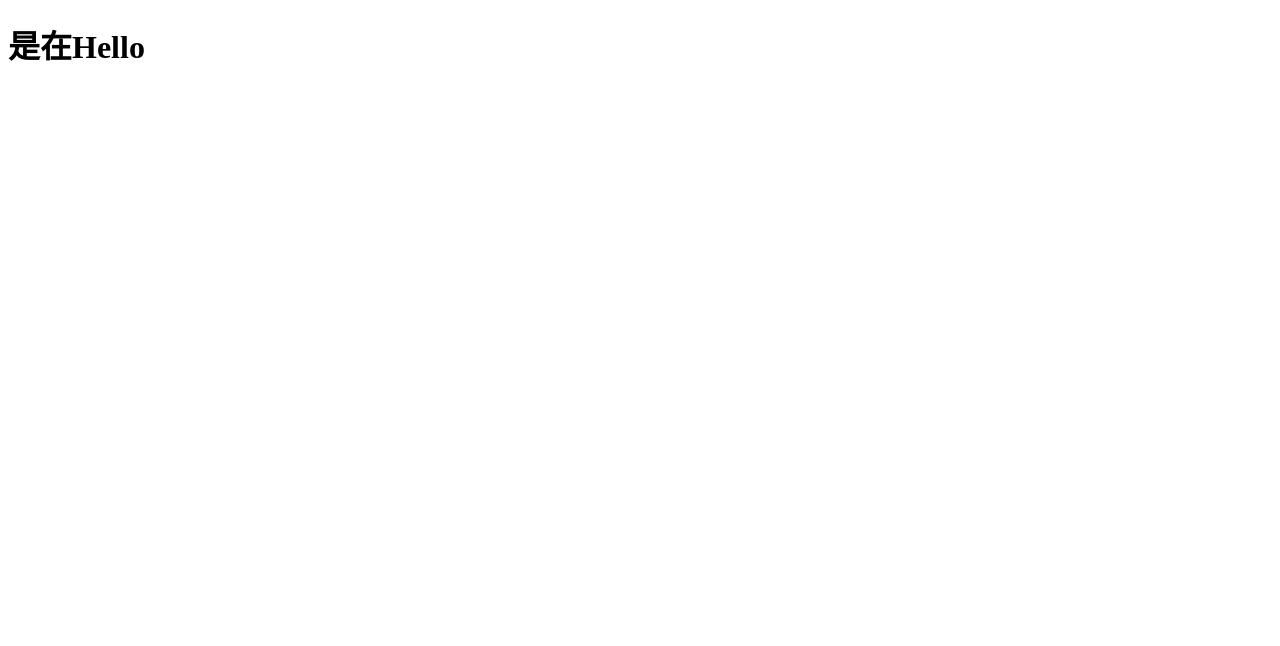
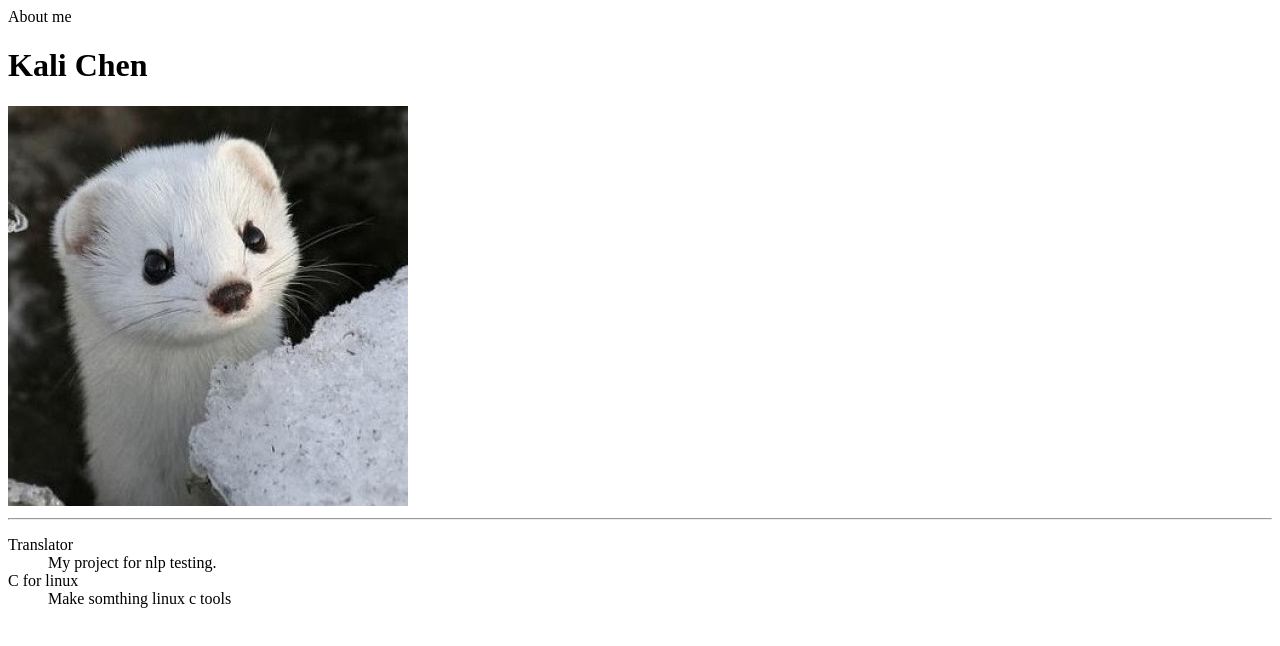
Before and after one commit to KaliChen/KaliChen.github.io, a plain HTML site: page index.html in a window 1280 px wide. Drawn offline with Linux system fonts and the light colour scheme.

Commit message:
20201118

```diff
--- a/index.html
+++ b/index.html
@@ -1,10 +1,21 @@
 <!DOCTYPE html>
-<html>
+<html lang = "zh-TW">
   <head>
     <meta charset="utf-8">
     <title>ＫaliChen's Things</title>
   </head>
   <body>
-    <h1>是在Hello</h1>
+    <script>
+        document.write("About me")
+    </script>
+    <h1>Kali Chen</h1>
+    <img src="33585386.jpeg" with="300" heigh="200" alt="一張圖片">
+    <hr/>
+    <dl>
+        <dt>Translator</dt>
+        <dd>My project for nlp testing.</dd>
+        <dt>C for linux</dt>
+        <dd>Make somthing linux c tools</dd>
+    </dl>
   </body>
 </html>
```
Also changed, not shown: 33585386.jpeg (added), cat.jpg (added).
